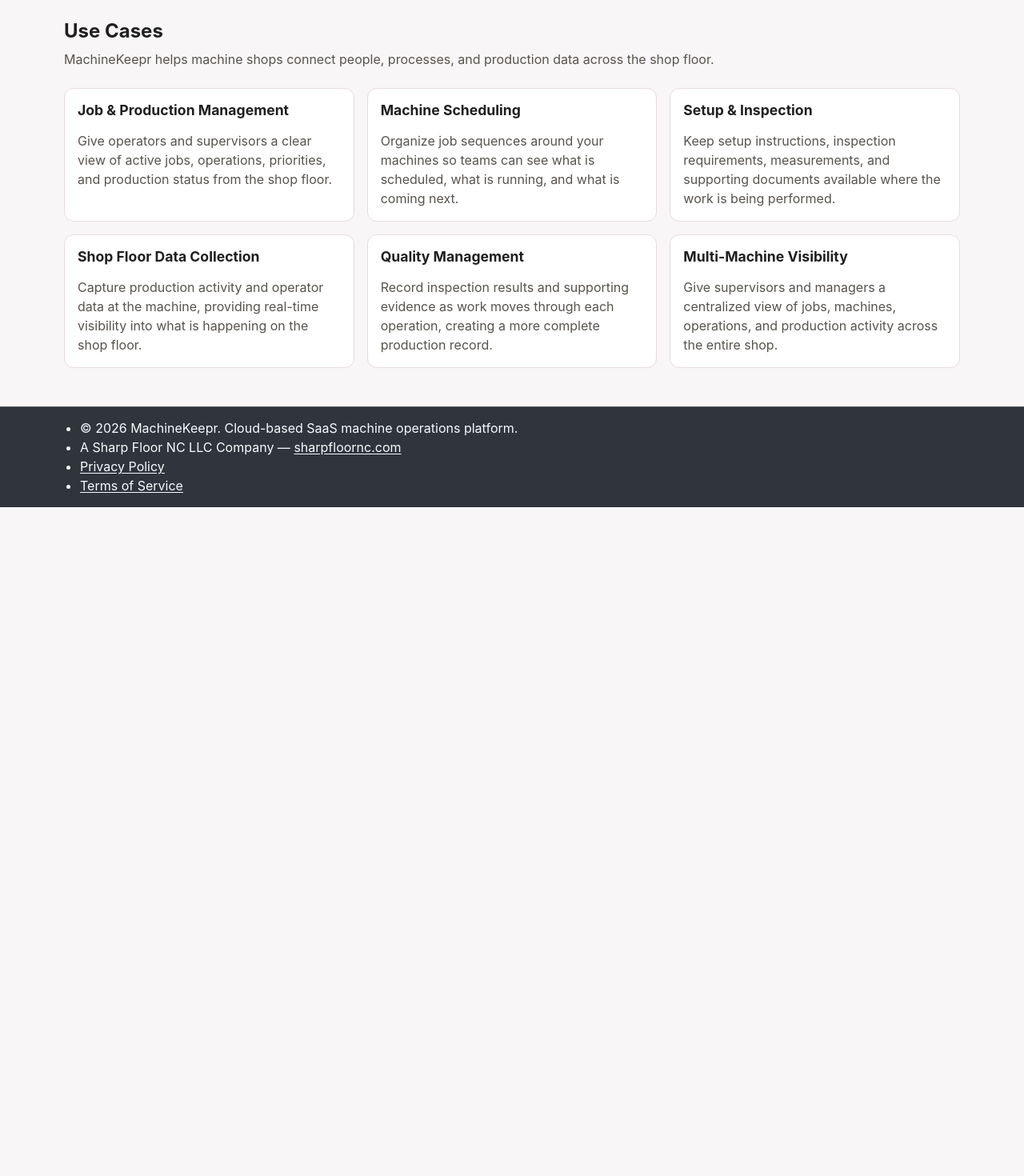
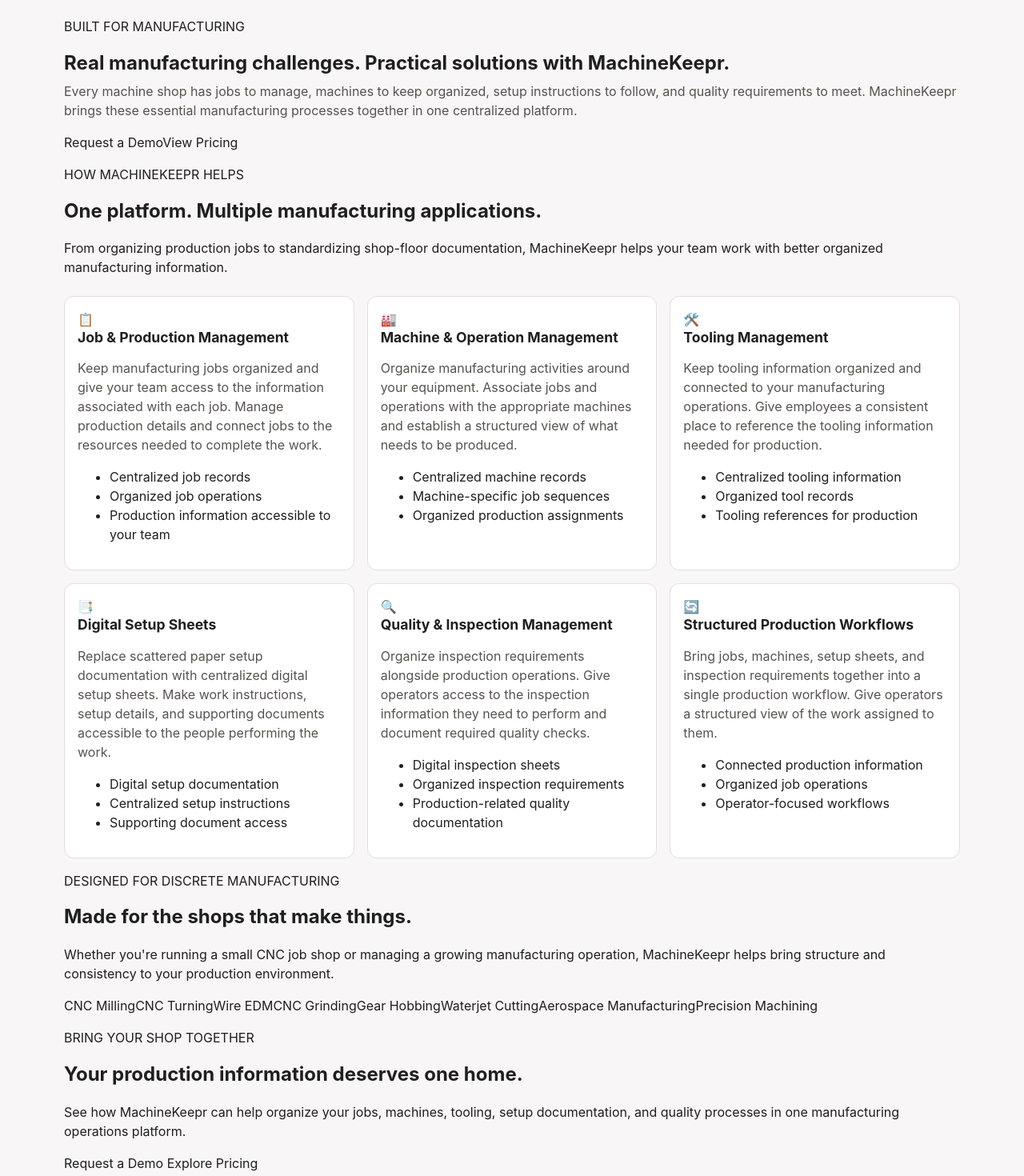
Before and after one commit to jzon-03/machinekeepr-website, an Angular app: page /use-cases in a window 1280 px wide. Shown: the part 100-1570 px from the top of the page at 80% size. Before the commit the page ends 800 px from the top, so only its background shows below. Built offline with nearby package versions, Linux system fonts and the light colour scheme.

Commit message:
revamp page

```diff
--- a/src/app/pages/home-page.html
+++ b/src/app/pages/home-page.html
@@ -1,39 +1,197 @@
+
+<!-- HERO -->
 <section class="hero" aria-labelledby="home-title">
-  <div>
-    <p class="eyebrow">Machine intelligence for modern operations</p>
-    <h1 id="home-title">MachineKeepr is a web-based SaaS platform for smarter shop-floor visibility.</h1>
+  <div class="hero-content">
+    <p class="eyebrow">MANUFACTURING OPERATIONS MANAGEMENT</p>
+
+    <h1 id="home-title">
+      Run your machine shop smarter.
+      <span>Keep production organized with MachineKeepr.</span>
+    </h1>
+
+    <p class="hero-description">
+      Replace scattered spreadsheets, paper setup sheets, and disconnected
+      production information with one centralized platform.
+      MachineKeepr brings your jobs, machines, tooling, setup instructions,
+      and quality inspections together in one organized workspace.
+    </p>
+
+    <div class="cta-row">
+      <a class="btn primary" routerLink="/contact">
+        Request a Demo
+      </a>
+      <a class="btn" routerLink="/pricing">
+        Explore Pricing
+      </a>
+    </div>
+
+    <p class="hero-note">
+      Web-based manufacturing software. Built for modern machine shops.
+    </p>
+  </div>
+</section>
+
+<!-- THE PROBLEM -->
+<section class="value" aria-labelledby="problem-title">
+  <p class="eyebrow">THE CHALLENGE</p>
+
+  <h2 id="problem-title">
+    Manufacturing information shouldn't be scattered everywhere.
+  </h2>
+
+  <p>
+    Jobs in one spreadsheet. Setup instructions in a binder.
+    Inspection records in another folder. Tool information somewhere else.
+  </p>
+
+  <p>
+    When production information is disconnected, it becomes harder
+    to keep everyone informed, maintain consistency, and stay organized.
+  </p>
+
+  <h3>MachineKeepr brings it all together.</h3>
+</section>
+
+<!-- PLATFORM FEATURES -->
+<section class="features" aria-labelledby="features-title">
+  <div class="section-heading">
+    <p class="eyebrow">ONE CENTRALIZED PLATFORM</p>
+    <h2 id="features-title">
+      Everything your shop needs to stay organized.
+    </h2>
     <p>
-      Monitor equipment, track activity, and give operators a clearer view of what is happening across your production environment.
-      Built for teams that want reliable operational insight without managing complex infrastructure.
+      Manage the information your team relies on every day,
+      from the office to the shop floor.
     </p>
+  </div>
+
+  <div class="grid-3">
+
+    <article class="card">
+      <h2>Job Management</h2>
+      <p>
+        Organize manufacturing jobs and keep essential production
+        information accessible to the people who need it.
+      </p>
+    </article>
+
+    <article class="card">
+      <h2>Machine Management</h2>
+      <p>
+        Maintain a centralized record of your equipment and
+        organize production activities around your machines.
+      </p>
+    </article>
+
+    <article class="card">
+      <h2>Tool Management</h2>
+      <p>
+        Keep tooling information organized and accessible
+        instead of relying on disconnected records.
+      </p>
+    </article>
+
+    <article class="card">
+      <h2>Digital Setup Sheets</h2>
+      <p>
+        Centralize setup instructions and supporting documents
+        so operators can access the information they need.
+      </p>
+    </article>
+
+    <article class="card">
+      <h2>Quality Inspections</h2>
+      <p>
+        Organize inspection requirements and provide operators
+        with consistent quality documentation.
+      </p>
+    </article>
+
+    <article class="card">
+      <h2>Production Workflows</h2>
+      <p>
+        Bring jobs, machines, setup instructions, and inspection
+        requirements together into organized production workflows.
+      </p>
+    </article>
+
+  </div>
+</section>
+
+<!-- HOW IT WORKS -->
+<section class="value" aria-labelledby="workflow-title">
+  <p class="eyebrow">SIMPLIFY YOUR PRODUCTION PROCESS</p>
+
+  <h2 id="workflow-title">
+    From job planning to the shop floor.
+  </h2>
+
+  <p>
+    MachineKeepr connects the information behind your manufacturing
+    operations into a structured workflow.
+  </p>
+
+  <ul>
+    <li>Organize your manufacturing jobs.</li>
+    <li>Associate jobs with the appropriate machines.</li>
+    <li>Attach setup sheets and production instructions.</li>
+    <li>Include inspection requirements.</li>
+    <li>Give operators access to the information needed to perform their work.</li>
+  </ul>
+</section>
+
+<!-- BENEFITS -->
+<section class="grid-3" aria-label="MachineKeepr benefits">
+
+  <article class="card">
+    <h2>Less Paperwork</h2>
+    <p>
+      Reduce dependence on paper documents and scattered
+      spreadsheets by centralizing manufacturing information.
+    </p>
+  </article>
+
+  <article class="card">
+    <h2>Better Organization</h2>
+    <p>
+      Give your team a consistent place to find jobs,
+      machine information, tooling, and production instructions.
+    </p>
+  </article>
+
+  <article class="card">
+    <h2>One Shared Workspace</h2>
+    <p>
+      Connect operators, supervisors, and management
+      through a common manufacturing operations platform.
+    </p>
+  </article>
+
+</section>
+
+<!-- FINAL CTA -->
+<section class="hero final-cta" aria-labelledby="cta-title">
+  <div class="hero-content">
+    <p class="eyebrow">READY TO MODERNIZE YOUR SHOP?</p>
+
+    <h2 id="cta-title">
+      Your shop deserves better than spreadsheets and paperwork.
+    </h2>
+
+    <p>
+      Discover how MachineKeepr can help organize your
+      manufacturing operations and bring your production
+      information together.
+    </p>
+
     <div class="cta-row">
-      <a class="btn primary" routerLink="/contact">Request a Demo</a>
-      <a class="btn" routerLink="/pricing">View Pricing</a>
+      <a class="btn primary" routerLink="/contact">
+        Request a Demo
+      </a>
+
+      <a class="btn" routerLink="/pricing">
+        View Plans
+      </a>
     </div>
   </div>
 </section>
-
-<section class="grid-3" aria-label="Platform highlights">
-  <article class="card">
-    <h2>Live operations visibility</h2>
-    <p>Track machine health, activity, and downtime signals in one web-based workspace built for daily decision-making.</p>
-  </article>
-  <article class="card">
-    <h2>Built for growing teams</h2>
-    <p>Give operators, supervisors, and leadership a shared view of the shop floor without adding operational friction.</p>
-  </article>
-  <article class="card">
-    <h2>Simple, scalable SaaS</h2>
-    <p>Start quickly, keep pricing transparent, and expand as your production footprint grows.</p>
-  </article>
-</section>
-
-<section class="value" aria-labelledby="value-title">
-  <h2 id="value-title">What you get</h2>
-  <ul>
-    <li>Web-based dashboard for real-time operational visibility</li>
-    <li>Centralized monitoring across machines, tools, and locations</li>
-    <li>Role-ready views for operators and supervisors</li>
-    <li>Fast onboarding and straightforward pricing</li>
-  </ul>
-</section>
--- a/src/app/pages/use-cases-page.html
+++ b/src/app/pages/use-cases-page.html
@@ -1,57 +1,190 @@
-<section>
-  <h1>Use Cases</h1>
+
+<!-- PAGE INTRO -->
+<section class="page-hero" aria-labelledby="use-cases-title">
+  <p class="eyebrow">BUILT FOR MANUFACTURING</p>
+
+  <h1 id="use-cases-title">
+    Real manufacturing challenges.
+    <span>Practical solutions with MachineKeepr.</span>
+  </h1>
+
   <p class="intro">
-    MachineKeepr helps machine shops connect people, processes, and production
-    data across the shop floor.
+    Every machine shop has jobs to manage, machines to keep organized,
+    setup instructions to follow, and quality requirements to meet.
+    MachineKeepr brings these essential manufacturing processes together
+    in one centralized platform.
   </p>
+
+  <div class="cta-row">
+    <a class="btn primary" routerLink="/contact">Request a Demo</a>
+    <a class="btn" routerLink="/pricing">View Pricing</a>
+  </div>
 </section>
 
-<section class="cards" aria-label="Use case list">
+<!-- USE CASES -->
+<section class="use-cases" aria-labelledby="use-cases-grid-title">
+
+  <div class="section-heading">
+    <p class="eyebrow">HOW MACHINEKEEPR HELPS</p>
+
+    <h2 id="use-cases-grid-title">
+      One platform. Multiple manufacturing applications.
+    </h2>
+
+    <p>
+      From organizing production jobs to standardizing shop-floor
+      documentation, MachineKeepr helps your team work with better
+      organized manufacturing information.
+    </p>
+  </div>
+
+  <div class="cards">
+
     <article class="card">
+      <div class="card-icon" aria-hidden="true">📋</div>
       <h2>Job &amp; Production Management</h2>
       <p>
-      Give operators and supervisors a clear view of active jobs, operations,
-      priorities, and production status from the shop floor.
+        Keep manufacturing jobs organized and give your team
+        access to the information associated with each job.
+        Manage production details and connect jobs to the
+        resources needed to complete the work.
       </p>
+      <ul>
+        <li>Centralized job records</li>
+        <li>Organized job operations</li>
+        <li>Production information accessible to your team</li>
+      </ul>
     </article>
 
     <article class="card">
-    <h2>Machine Scheduling</h2>
+      <div class="card-icon" aria-hidden="true">🏭</div>
+      <h2>Machine &amp; Operation Management</h2>
       <p>
-      Organize job sequences around your machines so teams can see what is
-      scheduled, what is running, and what is coming next.
+        Organize manufacturing activities around your equipment.
+        Associate jobs and operations with the appropriate machines
+        and establish a structured view of what needs to be produced.
       </p>
+      <ul>
+        <li>Centralized machine records</li>
+        <li>Machine-specific job sequences</li>
+        <li>Organized production assignments</li>
+      </ul>
     </article>
 
     <article class="card">
-    <h2>Setup &amp; Inspection</h2>
+      <div class="card-icon" aria-hidden="true">🛠️</div>
+      <h2>Tooling Management</h2>
       <p>
-      Keep setup instructions, inspection requirements, measurements, and
-      supporting documents available where the work is being performed.
+        Keep tooling information organized and connected to
+        your manufacturing operations. Give employees a
+        consistent place to reference the tooling information
+        needed for production.
       </p>
+      <ul>
+        <li>Centralized tooling information</li>
+        <li>Organized tool records</li>
+        <li>Tooling references for production</li>
+      </ul>
     </article>
 
     <article class="card">
-    <h2>Shop Floor Data Collection</h2>
+      <div class="card-icon" aria-hidden="true">📑</div>
+      <h2>Digital Setup Sheets</h2>
       <p>
-      Capture production activity and operator data at the machine, providing
-      real-time visibility into what is happening on the shop floor.
+        Replace scattered paper setup documentation with
+        centralized digital setup sheets. Make work instructions,
+        setup details, and supporting documents accessible
+        to the people performing the work.
       </p>
+      <ul>
+        <li>Digital setup documentation</li>
+        <li>Centralized setup instructions</li>
+        <li>Supporting document access</li>
+      </ul>
     </article>
 
     <article class="card">
-    <h2>Quality Management</h2>
+      <div class="card-icon" aria-hidden="true">🔍</div>
+      <h2>Quality &amp; Inspection Management</h2>
       <p>
-      Record inspection results and supporting evidence as work moves through
-      each operation, creating a more complete production record.
+        Organize inspection requirements alongside production
+        operations. Give operators access to the inspection
+        information they need to perform and document
+        required quality checks.
       </p>
+      <ul>
+        <li>Digital inspection sheets</li>
+        <li>Organized inspection requirements</li>
+        <li>Production-related quality documentation</li>
+      </ul>
     </article>
 
     <article class="card">
-    <h2>Multi-Machine Visibility</h2>
+      <div class="card-icon" aria-hidden="true">🔄</div>
+      <h2>Structured Production Workflows</h2>
       <p>
-      Give supervisors and managers a centralized view of jobs, machines,
-      operations, and production activity across the entire shop.
+        Bring jobs, machines, setup sheets, and inspection
+        requirements together into a single production workflow.
+        Give operators a structured view of the work assigned
+        to them.
       </p>
+      <ul>
+        <li>Connected production information</li>
+        <li>Organized job operations</li>
+        <li>Operator-focused workflows</li>
+      </ul>
     </article>
+
+  </div>
 </section>
+
+<!-- INDUSTRIES -->
+<section class="industries" aria-labelledby="industries-title">
+  <p class="eyebrow">DESIGNED FOR DISCRETE MANUFACTURING</p>
+
+  <h2 id="industries-title">
+    Made for the shops that make things.
+  </h2>
+
+  <p>
+    Whether you're running a small CNC job shop or managing
+    a growing manufacturing operation, MachineKeepr helps
+    bring structure and consistency to your production environment.
+  </p>
+
+  <div class="industry-list">
+    <span>CNC Milling</span>
+    <span>CNC Turning</span>
+    <span>Wire EDM</span>
+    <span>CNC Grinding</span>
+    <span>Gear Hobbing</span>
+    <span>Waterjet Cutting</span>
+    <span>Aerospace Manufacturing</span>
+    <span>Precision Machining</span>
+  </div>
+</section>
+
+<!-- CLOSING CTA -->
+<section class="final-cta" aria-labelledby="final-cta-title">
+  <p class="eyebrow">BRING YOUR SHOP TOGETHER</p>
+
+  <h2 id="final-cta-title">
+    Your production information deserves one home.
+  </h2>
+
+  <p>
+    See how MachineKeepr can help organize your jobs,
+    machines, tooling, setup documentation, and quality
+    processes in one manufacturing operations platform.
+  </p>
+
+  <div class="cta-row">
+    <a class="btn primary" routerLink="/contact">
+      Request a Demo
+    </a>
+
+    <a class="btn" routerLink="/pricing">
+      Explore Pricing
+    </a>
+  </div>
+</section>
```
Lines whose indentation alone changed are shown as unchanged.
